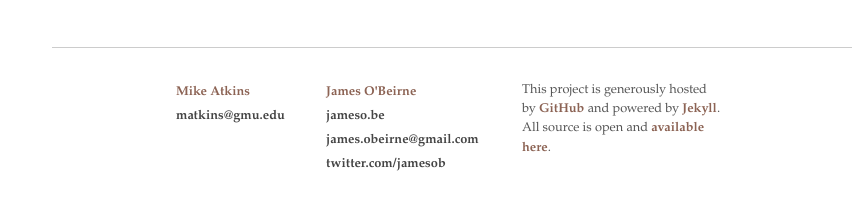
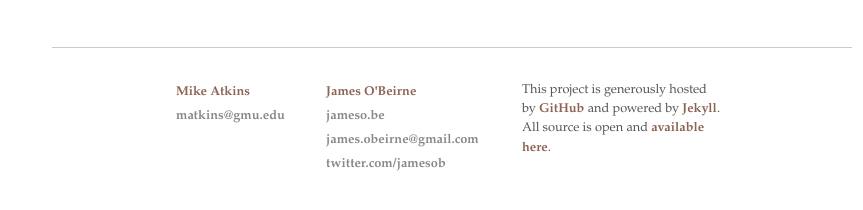
Before and after one commit to jamesob/biketrip, a Jekyll site: the page built from index.html, in a window 1280 px wide. Shown: the part 657-867 px from the top of the page, without its empty margins (208-1071 px from the left). Built offline with Jekyll 4.4.1, drawn with Linux system fonts in a browser that asks for light colours.

Commit message:
minor css change

```diff
--- a/css/presentation.css
+++ b/css/presentation.css
@@ -204,11 +204,11 @@ img.bio {
 
 #footer a {
   text-decoration: none;
-  color: #444;
+  color: #888;
 }
 
 #footer a:hover {
-  color: #888;
+  color: #DDD;
 }
 
 #footer ul {
```
